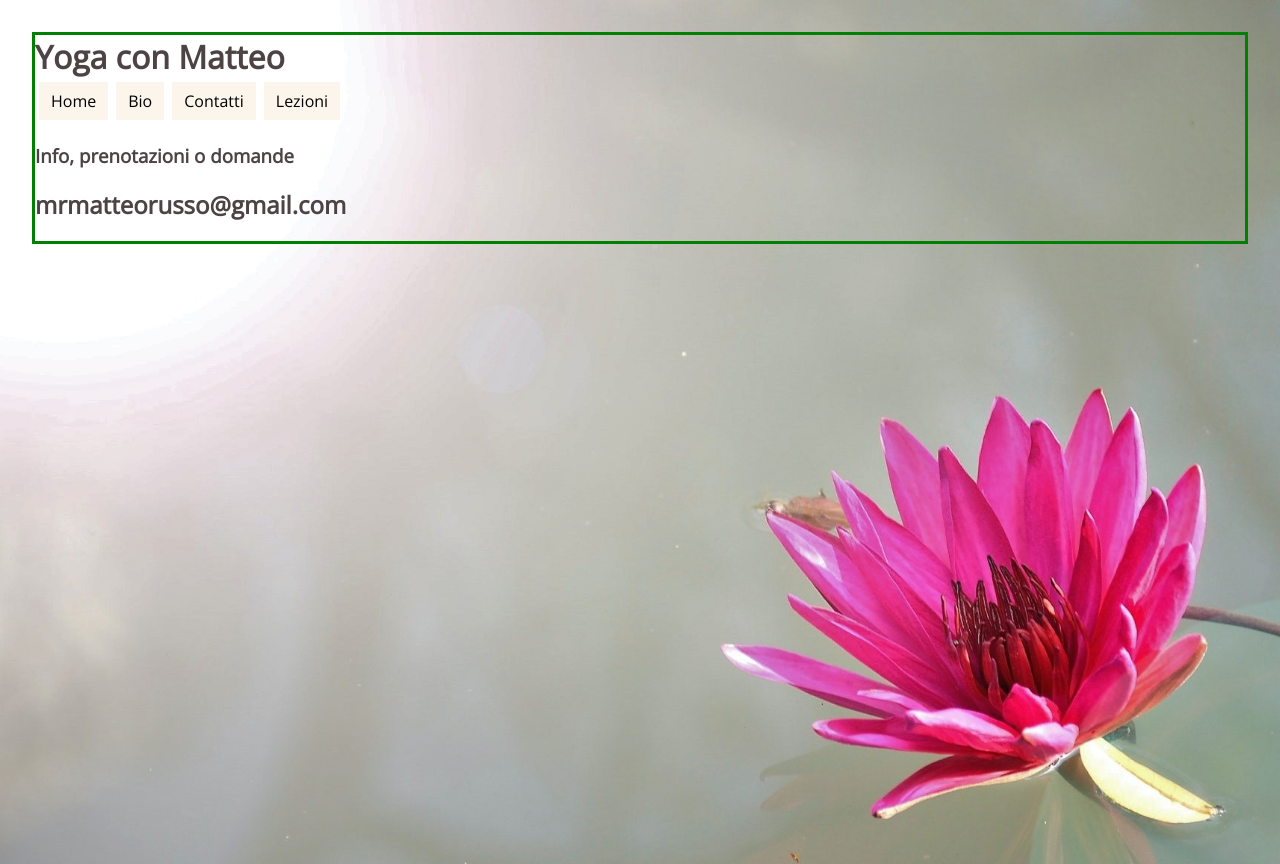
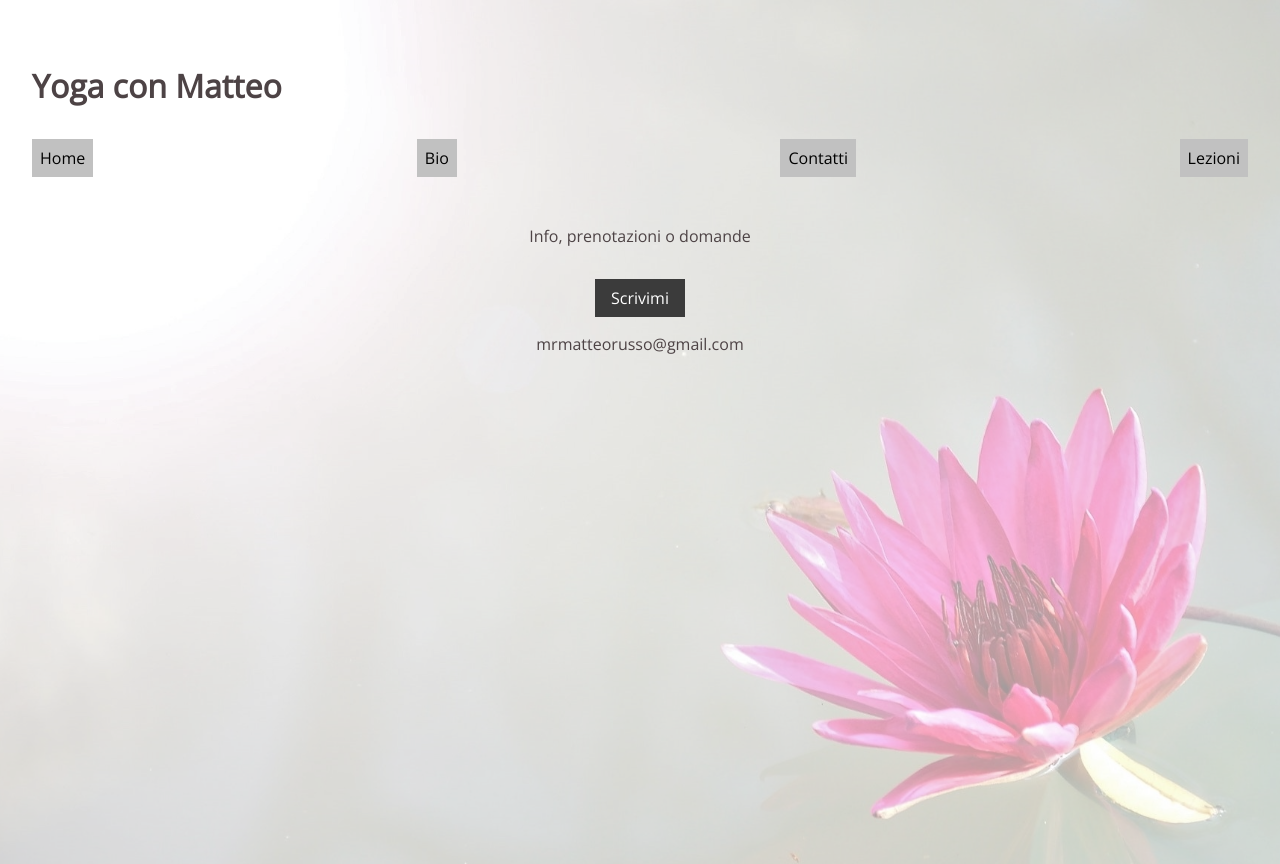
Before and after one commit to mrmatteorusso/matteorusso-yoga, a React (Create React App) app: page /contatti in a window 1280 px wide. Built offline with nearby package versions, Linux system fonts and the light colour scheme.

Commit message:
css fixes

```diff
--- a/src/App.css
+++ b/src/App.css
@@ -8,10 +8,21 @@ body {
 h1 {
   margin: 0;
 }
+
+h3 {
+  padding: 0;
+  margin: 0;
+  margin-bottom: 0.25rem;
+}
+
+.lezioni p {
+  margin: 0 0 1rem 0;
+}
 .App {
-  /* margin: -1.5rem 0; */
   padding: 2rem;
   background-image: url("./img/lotusBG.png");
+  /* background-color: rgba(255, 255, 255, 0.6); */
+  box-shadow: inset 0 0 0 1000px rgba(255, 255, 255, 0.6);
   background-repeat: no-repeat;
   background-attachment: fixed;
   background-position: top left;
@@ -20,11 +31,16 @@ h1 {
   background-size: cover;
   /* background-color: antiquewhite; */
   height: 100vh;
+  overflow: auto;
+}
+
+.App h1 {
+  padding: 2rem 0;
 }
 
 .mainContainer {
   color: #4d4345;
-  border: 3px solid green;
+  /* border: 3px solid green; */
 }
 
 nav {
@@ -37,16 +53,49 @@ nav ul {
   list-style-type: none;
   display: flex;
   /* flex-direction: column; */
-  justify-content: flex-start;
+  justify-content: space-between;
 }
 
 li {
-  margin: 0.25rem;
-  padding: 0.5rem 0.75rem;
-  background-color: rgba(250, 235, 215, 0.5);
+  /* margin: 0.25rem; */
+  padding: 0.5rem 0.5rem;
+  background-color: rgb(193 193 193);
 }
 
 .linkNav {
   text-decoration: none;
   color: black;
 }
+
+.home {
+  padding-top: 2rem;
+}
+
+.home p {
+  font-weight: 400;
+  font-weight: bold;
+}
+
+.contatti h3 {
+  padding-top: 1rem;
+}
+
+.contatti {
+  padding-top: 2rem;
+  display: flex;
+  flex-direction: column;
+  justify-content: center;
+  align-items: center;
+}
+
+.contatti a {
+  background-color: rgb(59, 59, 59);
+  color: #ffffff;
+  text-decoration: none;
+  padding: 0.5rem 1rem;
+}
+
+.emailAnchor {
+  display: flex;
+  justify-content: center;
+}
--- a/src/pages/Bio.jsx
+++ b/src/pages/Bio.jsx
@@ -2,13 +2,13 @@ import React from "react";
 
 function Bio() {
     return (
-        <div className="content">
-            <p>Matteo insegna Yoga da circa dieci anni, ma è stato e resta uno studente.
-                Ha vissuto per 13 anni a Londra dove ha praticato con varie maestri e conosciuto varie tradizioni di Yoga (Asthanga, Hatha, Vinyasa, Krya).
-                Ha conseguito il diploma di insegnamento nel 2013 presso l’associazione Integral Yoga UK nella tradizione di Swami Satchidanda.
+        <div className="content bio">
+            <p>Matteo insegna Yoga da circa dieci anni, ma è stato e resta uno studente.</p>
+            <p>Ha vissuto per 13 anni a Londra dove ha praticato con varie maestri e conosciuto varie tradizioni di Yoga (Asthanga, Hatha, Vinyasa, Krya).</p>
+            <p>Ha conseguito il diploma di insegnamento nel 2013 presso l’associazione Integral Yoga UK nella tradizione di Swami Satchidanda.
                 Nel 2019 si è perfezionato e attraverso l’associazione britannica TYSP ha conseguito il diploma di Yoga terapista nella tradizione di Desikachar e suo padre Krisnamacharia.
-                È infatti interessato all’uso delle tecnicheYoga come sistema per alleviare problematiche legate al corpo o la mente date dallo stress e dalla sedentarietá
-            </p>;
+                È infatti interessato all’uso delle tecniche Yoga come sistema per alleviare problematiche legate al corpo o la mente date dallo stress e dalla sedentarietá
+            </p>
         </div>
     )
 }
--- a/src/pages/Contatti.jsx
+++ b/src/pages/Contatti.jsx
@@ -2,9 +2,14 @@ import React from "react";
 
 function Contatti() {
     return (
-        <div>
-            <h3>Info, prenotazioni o domande</h3>
-            <h2>mrmatteorusso@gmail.com</h2>
+        <div className="contatti">
+            <p>Info, prenotazioni o domande</p>
+            <p>
+                <div className="emailAnchor">
+                    <a title="mrmatteorusso@gmail.com" href="mailto:mrmatteorusso@gmail.com">Scrivimi</a>
+                </div>
+                <p>mrmatteorusso@gmail.com</p>
+            </p>
         </div>
     )
 }
--- a/src/pages/Home.jsx
+++ b/src/pages/Home.jsx
@@ -2,12 +2,12 @@ import React from "react";
 
 function Home() {
     return (
-        <div>
-            <p>Lo Yoga puó offrirti qualcosa sia che tu abbia 9 o 99 anni,
+        <div className="home" >
+            <p>Lo Yoga puó offrirti qualcosa: sia che tu abbia 9 o 99 anni,
                 che tu sia atletico o con disabilitá, sia che tu voglia lavorare sui tuoi muscoli
                 o cercare il senso delle cose
             </p>
-        </div>
+        </div >
     )
 }
 
--- a/src/pages/Lezioni.jsx
+++ b/src/pages/Lezioni.jsx
@@ -2,7 +2,7 @@ import React from "react";
 
 function Lezioni() {
     return (
-        <div>
+        <div className="lezioni" >
 
             <h2>4 tipi di lezioni</h2>
             <h3>Lezione di gruppo guidata</h3>
@@ -22,7 +22,7 @@ function Lezioni() {
                 Puó includere momenti di spiegazione, intervallati a momenti di pratica di movimenti o tecniche respiratorie o di rilassamento
             </p>
 
-        </div>
+        </div >
     )
 }
 
```
